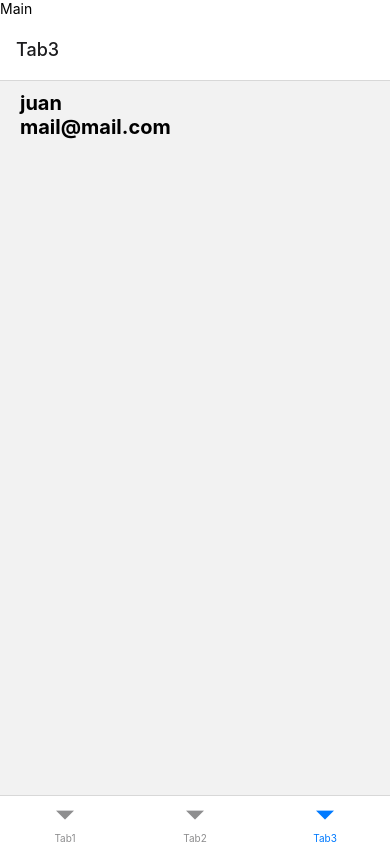
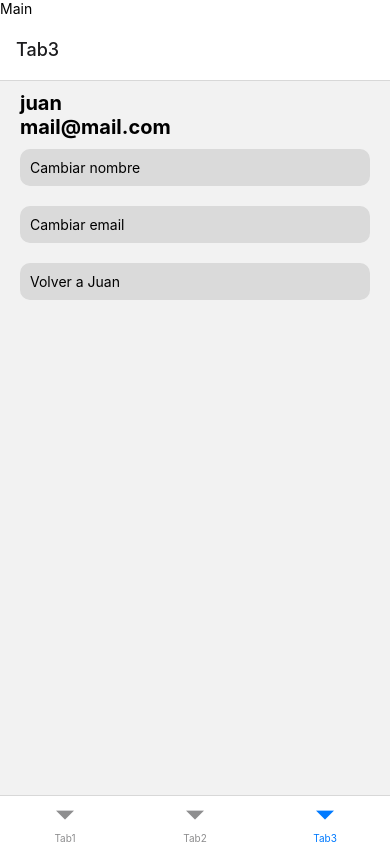
Before and after one commit to javieraizq88/react-native-android1, a React Native app: screen /Tab3 in a window 390 px wide. Built offline with nearby package versions, Linux system fonts and the light colour scheme.

Commit message:
setStore

```diff
--- a/src/zustand/presentation/screens/profile/ProfileScreen.tsx
+++ b/src/zustand/presentation/screens/profile/ProfileScreen.tsx
@@ -1,4 +1,4 @@
-import { Text, View } from "react-native"
+import { Pressable, Text, View } from "react-native"
 import { styles } from "../../../config/app-theme"
 import { useProfileStore } from "../../store/profile-store"
 
@@ -9,10 +9,33 @@ export const ProfileScreen = () => {
     const name = useProfileStore(state => state.name);
     const email = useProfileStore(state => state.email);
 
+    //TODO cambiar el state de name y email
+    const changeProfile = useProfileStore(state => state.changeProfile);
+
+
     return (
         <View style={styles.container}>
             <Text style={styles.title}>{name}</Text>
             <Text style={styles.title}>{email}</Text>
+
+            <Pressable
+                style={styles.primaryButton}
+                onPress={() => useProfileStore.setState({ name: 'Javiera' })}
+            >
+                <Text>Cambiar nombre</Text>
+            </Pressable>
+            <Pressable
+                style={styles.primaryButton}
+                onPress={() => useProfileStore.setState({ email: 'cambio el email' })}
+            >
+                <Text>Cambiar email</Text>
+            </Pressable>
+            <Pressable
+                style={styles.primaryButton}
+                onPress={() => changeProfile('Juan', 'correo1')}
+            >
+                <Text>Volver a Juan</Text>
+            </Pressable>
         </View>
     )
 }
--- a/src/zustand/presentation/store/profile-store.ts
+++ b/src/zustand/presentation/store/profile-store.ts
@@ -3,9 +3,17 @@ import { create } from 'zustand'
 export interface ProfileState {
     name: string,
     email: string,
+
+    changeProfile: (name: string, email: string) => void;
 }
 
 export const useProfileStore = create<ProfileState>()((set, get) => ({
     name: 'juan',
-    email: 'mail@mail.com'
+    email: 'mail@mail.com',
+
+    changeProfile: (name: string, email: string ) => {
+        console.log(get());
+        // set({name: name, email: email});
+        set({name, email});
+    }
 }));
```
